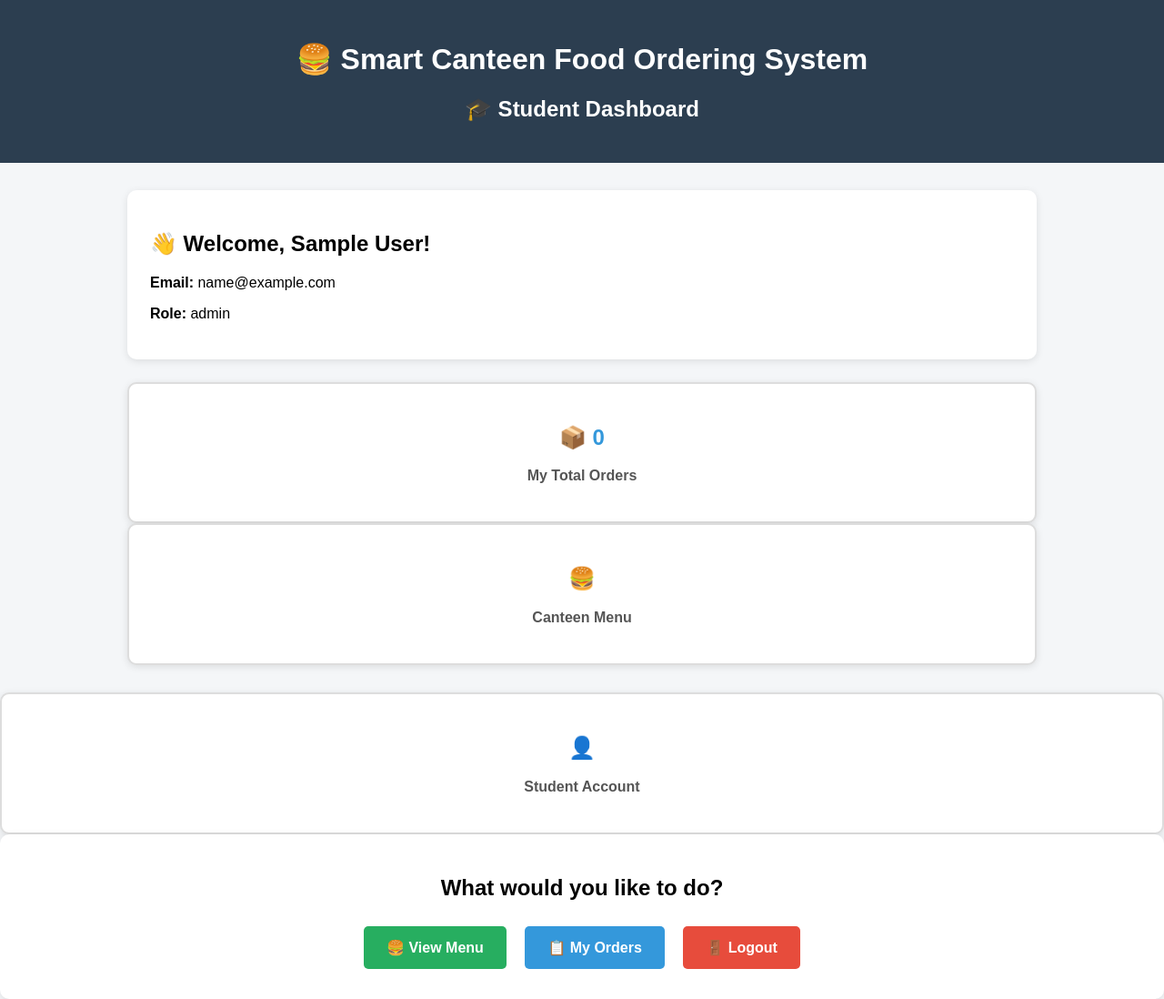
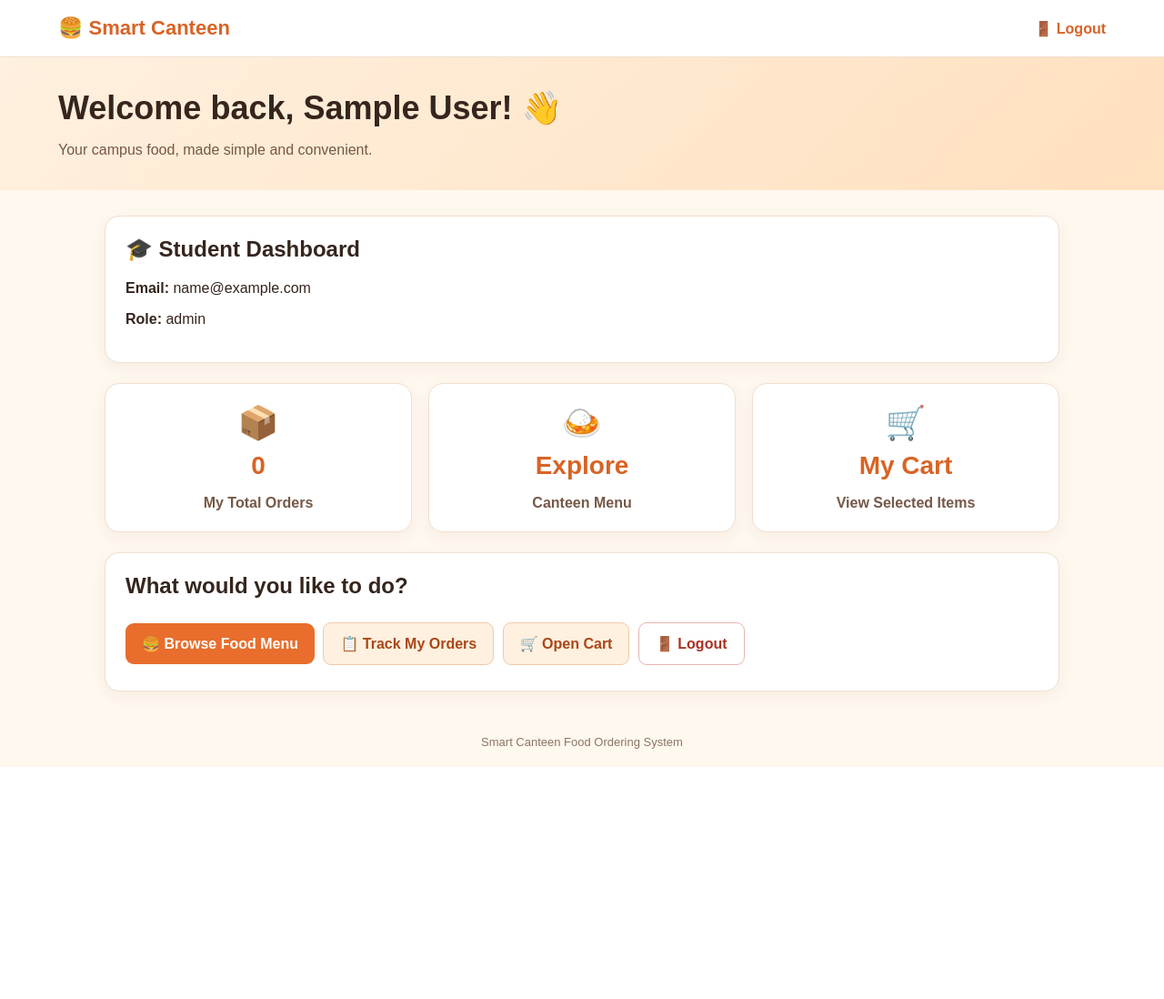
Before and after one commit to Priyanshu-4444/Smart_Canteen, a Flask app: page /dashboard in a window 1280 px wide. Shown: the whole page at 91% size. After the commit the page ends 843 px from the top, so only its background shows below. Run offline with Flask 3, Linux system fonts and the light colour scheme; the visitor is signed in with stand-in values (Sample User, id 1); data that the repository does not hold is empty.

Commit message:
Update student dashboard design

```diff
--- a/templates/dashboard.html
+++ b/templates/dashboard.html
@@ -1,250 +1,247 @@
+
 <!DOCTYPE html>
-<html>
-
+<html lang="en">
 <head>
-
-    <title>Student Dashboard</title>
+    <meta charset="UTF-8">
+    <meta name="viewport" content="width=device-width, initial-scale=1.0">
+    <title>Student Dashboard | Smart Canteen</title>
 
     <style>
+        * {
+            box-sizing: border-box;
+        }
 
         body {
             margin: 0;
             font-family: Arial, sans-serif;
-            background-color: #f4f6f8;
+            background: #fff8ef;
+            color: #35251d;
         }
 
         .header {
-            background-color: #2c3e50;
-            color: white;
-            padding: 25px;
-            text-align: center;
+            background: #fff;
+            padding: 18px 5%;
+            display: flex;
+            justify-content: space-between;
+            align-items: center;
+            flex-wrap: wrap;
+            gap: 12px;
+            border-bottom: 1px solid #f0dfce;
+        }
+
+        .brand {
+            color: #d96325;
+            font-size: 22px;
+            font-weight: bold;
+        }
+
+        .header a {
+            color: #d96325;
+            text-decoration: none;
+            font-weight: bold;
+        }
+
+        .hero {
+            background: linear-gradient(135deg, #fff0df, #ffe0bf);
+            padding: 35px 5%;
+        }
+
+        .hero h1 {
+            margin: 0 0 10px;
+            font-size: clamp(25px, 5vw, 36px);
+        }
+
+        .hero p {
+            color: #765847;
+            margin-bottom: 0;
         }
 
         .container {
             width: 90%;
-            max-width: 1000px;
-            margin: 30px auto;
+            max-width: 1050px;
+            margin: 28px auto;
+        }
+
+        .welcome, .card, .actions {
+            background: #fff;
+            border: 1px solid #f0dfce;
+            border-radius: 16px;
+            padding: 22px;
+            box-shadow: 0 5px 18px rgba(100, 55, 20, 0.06);
         }
 
         .welcome {
-            background-color: white;
-            padding: 25px;
-            border-radius: 10px;
-            box-shadow: 0 2px 8px rgba(0,0,0,0.1);
-            margin-bottom: 25px;
+            margin-bottom: 22px;
+        }
+
+        .welcome h2 {
+            margin-top: 0;
+        }
+
+        .welcome p {
+            overflow-wrap: anywhere;
         }
 
         .cards {
             display: grid;
-            grid-template-columns: repeat(3, 1fr);
-            gap: 20px;
-            margin-bottom: 25px;
+            grid-template-columns: repeat(3, minmax(0, 1fr));
+            gap: 18px;
+            margin-bottom: 22px;
         }
 
         .card {
-    display: block;
-    background-color: white;
-    padding: 25px;
             text-align: center;
-    border-radius: 10px;
-    border: 2px solid #ddd;
-    box-shadow: 0 2px 8px rgba(0, 0, 0, 0.1);
             text-decoration: none;
             color: inherit;
-    box-sizing: border-box;
+            transition: transform 0.2s;
         }
+
+        .card:hover {
+            transform: translateY(-3px);
+            border-color: #e7a16e;
+        }
+
+        .card .emoji {
+            font-size: 36px;
         }
 
         .card h2 {
-            font-size: 30px;
-            margin: 10px;
+            color: #d96325;
+            margin: 10px 0;
+            font-size: 28px;
         }
 
         .card p {
+            color: #765847;
             font-weight: bold;
-            color: #555;
+            margin-bottom: 0;
         }
 
-        .orders {
-            color: #3498db;
-        }
-
-        .menu {
-            color: #27ae60;
-        }
-
-        .account {
-            color: #9b59b6;
-        }
-
-        .buttons {
-            background-color: white;
-            padding: 25px;
-            border-radius: 10px;
-            box-shadow: 0 2px 8px rgba(0,0,0,0.1);
-            text-align: center;
+        .actions h2 {
+            margin-top: 0;
         }
 
         .button {
             display: inline-block;
-            padding: 14px 25px;
-            color: white;
+            margin: 6px 5px 6px 0;
+            padding: 13px 18px;
+            border-radius: 9px;
             text-decoration: none;
-            border-radius: 5px;
-            margin: 8px;
             font-weight: bold;
         }
 
-        .menu-button {
-            background-color: #27ae60;
+        .primary {
+            background: #e96d2c;
+            color: white;
         }
 
-        .order-button {
-            background-color: #3498db;
+        .secondary {
+            background: #fff0df;
+            color: #a94717;
+            border: 1px solid #f0c9a8;
         }
 
         .logout {
-            background-color: #e74c3c;
+            background: #fff;
+            color: #a83225;
+            border: 1px solid #e8b5ae;
+        }
+
+        .footer {
+            text-align: center;
+            padding: 20px;
+            color: #8c7464;
+            font-size: 13px;
         }
 
         @media (max-width: 700px) {
+            .header {
+                align-items: flex-start;
+                flex-direction: column;
+            }
 
             .cards {
                 grid-template-columns: 1fr;
             }
 
+            .hero {
+                padding: 28px 5%;
             }
 
+            .container {
+                width: 92%;
+            }
+        }
     </style>
-
 </head>
-
 
 <body>
 
+    <header class="header">
+        <div class="brand">🍔 Smart Canteen</div>
+        <a href="/logout">🚪 Logout</a>
+    </header>
 
-    <div class="header">
+    <section class="hero">
+        <h1>Welcome back, {{ name }}! 👋</h1>
+        <p>Your campus food, made simple and convenient.</p>
+    </section>
 
-        <h1>🍔 Smart Canteen Food Ordering System</h1>
+    <main class="container">
 
+        <section class="welcome">
             <h2>🎓 Student Dashboard</h2>
+            <p><strong>Email:</strong> {{ email }}</p>
+            <p><strong>Role:</strong> {{ role }}</p>
+        </section>
 
-    </div>
-
-
-    <div class="container">
-
-
-        <!-- WELCOME -->
-
-        <div class="welcome">
-
-            <h2>
-                👋 Welcome, {{ name }}!
-            </h2>
-
-            <p>
-                <strong>Email:</strong>
-                {{ email }}
-            </p>
-
-            <p>
-                <strong>Role:</strong>
-                {{ role }}
-            </p>
-
-        </div>
-
-
-        <!-- DASHBOARD CARDS -->
+        <section class="cards">
 
             <a href="/my_orders" class="card">
-
-    <div class="orders">
-
-        <h2>
-            📦 {{ total_orders }}
-        </h2>
-
-    </div>
-
-    <p>
-        My Total Orders
-    </p>
-
+                <div class="emoji">📦</div>
+                <h2>{{ total_orders }}</h2>
+                <p>My Total Orders</p>
             </a>
 
             <a href="/menu" class="card">
-
-    <div class="menu">
-
-        <h2>
-            🍔
-        </h2>
-
-    </div>
-
-    <p>
-        Canteen Menu
-    </p>
-
-</a>
-            </div>
-
-
-            <a href="/dashboard" class="card">
-
-    <div class="account">
-
-        <h2>
-            👤
-        </h2>
-
-    </div>
-
-    <p>
-        Student Account
-    </p>
-
+                <div class="emoji">🍛</div>
+                <h2>Explore</h2>
+                <p>Canteen Menu</p>
             </a>
 
+            <a href="/cart" class="card">
+                <div class="emoji">🛒</div>
+                <h2>My Cart</h2>
+                <p>View Selected Items</p>
+            </a>
 
-        <!-- BUTTONS -->
+        </section>
 
-        <div class="buttons">
-
+        <section class="actions">
             <h2>What would you like to do?</h2>
 
-
-            <a
-                href="/menu"
-                class="button menu-button"
-            >
-                🍔 View Menu
+            <a href="/menu" class="button primary">
+                🍔 Browse Food Menu
             </a>
 
-
-            <a
-                href="/my_orders"
-                class="button order-button"
-            >
-                📋 My Orders
+            <a href="/my_orders" class="button secondary">
+                📋 Track My Orders
             </a>
 
+            <a href="/cart" class="button secondary">
+                🛒 Open Cart
+            </a>
 
-            <a
-                href="/logout"
-                class="button logout"
-            >
+            <a href="/logout" class="button logout">
                 🚪 Logout
             </a>
+        </section>
 
-        </div>
+    </main>
 
-
-    </div>
-
+    <footer class="footer">
+        Smart Canteen Food Ordering System
+    </footer>
 
 </body>
-
 </html>
```
Lines whose indentation alone changed are shown as unchanged.
